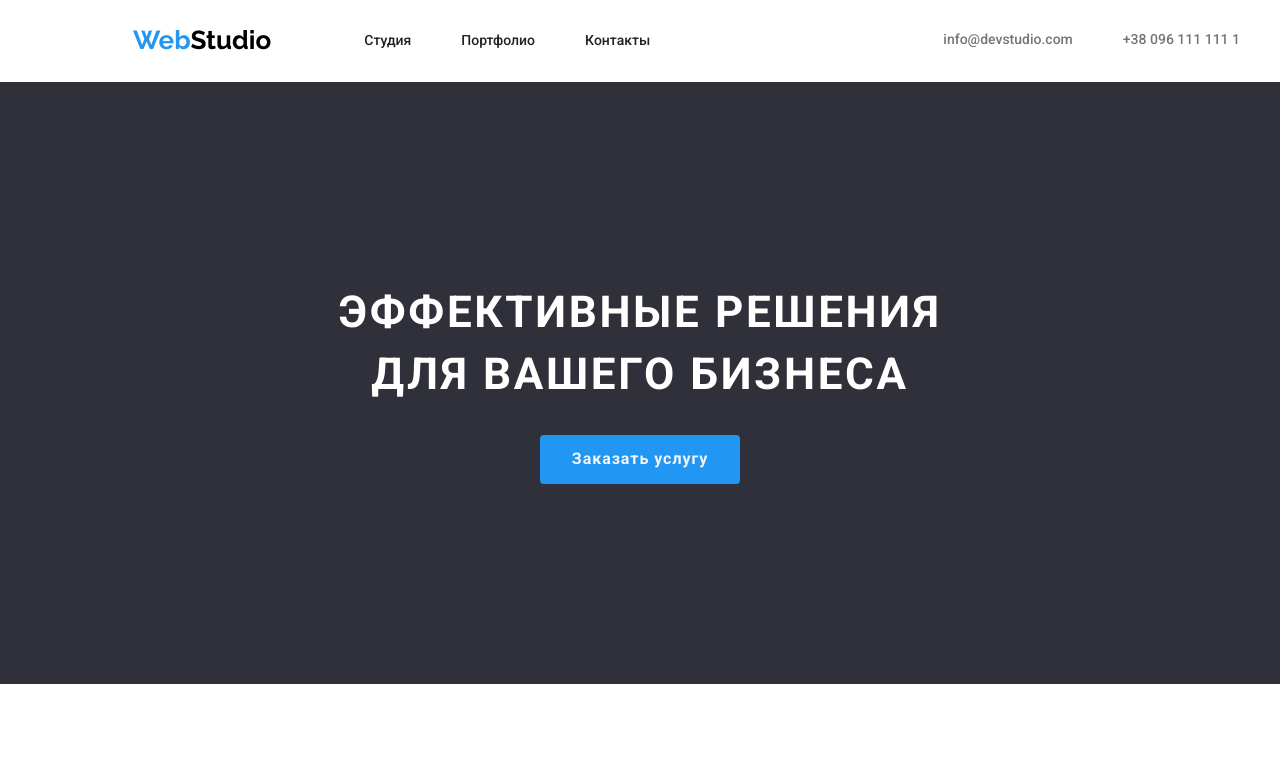
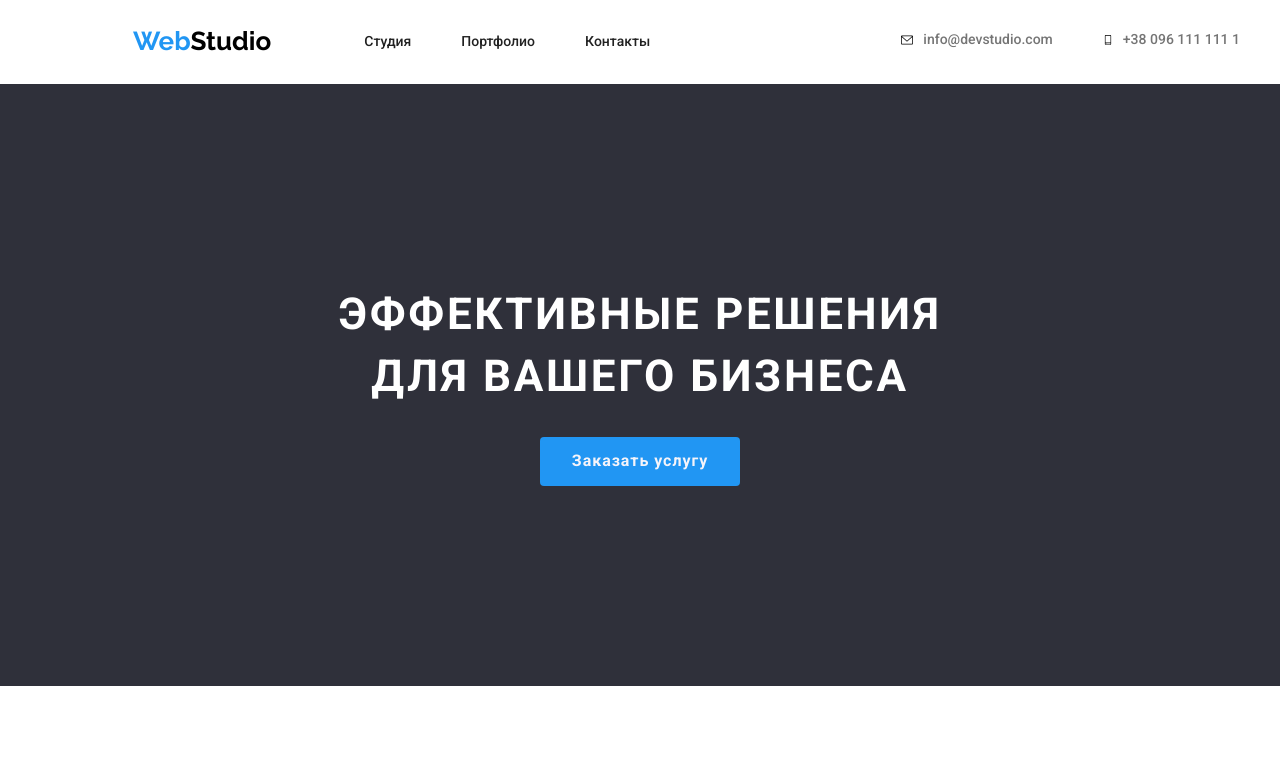
Before and after one commit to AnastasiyaOlhovik/goit-markup-hw-04, a plain HTML site: page index.html in a window 1280 px wide. Shown: the top 774 px of the page. Drawn offline with nearby package versions, Linux system fonts and the light colour scheme.

Commit message:
емейл, смарт иконки

```diff
--- a/css/styles.css
+++ b/css/styles.css
@@ -23,7 +23,7 @@ h1, h2, h3, h4, h5, h6,p{margin: 0px;
        padding-left: 0;
        margin: 0;}
 
-*,*::before,*::after{ box-sizing: inherit;}
+       *,*::before,*::after{ box-sizing: inherit;}
 
 .visually-hidden {
     position: absolute;
@@ -119,25 +119,6 @@ h1, h2, h3, h4, h5, h6,p{margin: 0px;
     .nav-contact :hover,
     .nav-contact :focus,{
         color: var(--accent-color);}
-
-   .icon-tel {
-    display:inline-flex;
-    align-items: center;  }
-
-   .icon-tel:hover:: {
-       fill: #2196F3;}
-
-  .icon-tel::before{
-   content: "";
-    width: 16px;
-    height: 12px;
-    margin-right: 10px;
-    background-repeat: no-repeat;
-    background-image:url("../images/envelope.svg");
-    background-size: contain;
-  }
-
-
 
  .hero{
  text-align: center;
@@ -387,7 +368,16 @@ color: var(--accent-color)
 
 }
 
+.icon-item {
+    display: inline;
+    align-items:inherit;
+    margin-right: 10px;}
 
+.icon-smart{
+    display: inline;
+    margin-left: 50px;
+    margin-right: 10px;
+}
 .contact-nav .item + .item
 {margin-left: 50px;}
 
@@ -490,4 +480,4 @@ margin-top: 0;}
     text-decoration: none;
     font-style: normal;}
 
-    .litter-contact:not:last-child) { margin-bottom: 0px;}
+    .litter-contact:not(:last-child){ margin-bottom: 0px;}
--- a/index.html
+++ b/index.html
@@ -25,8 +25,23 @@
           </ul>
       </nav>
         <ul class="contact-nav">
-          <li class="item"><a href="mailto:info@devstudio.com" class="nav-contact   icon-tel">info@devstudio.com</a></li>
-          <li class="item"><a href="tel:+380961111111" class="nav-contact">+38 096 111 111 1</a></li>
+          <li class="icon-item">
+           <svg class="envelope" width = "12px" height = "16px" ; >
+                <use href="./images/icons.svg#envelope"></use>
+              </svg>
+            </a>
+          </li>
+          <li class="item">
+           <a href="mailto:info@devstudio.com" class="nav-contact">info@devstudio.com</a>
+          </li>
+          <li class="icon-smart">
+            <svg class="smartphone"  width = "10px" height = "16px";>
+              <use href="./images/icons.svg#smartphone"></use>
+            </svg>
+
+          </li>
+          <li class="item"><a href="tel:+380961111111" class="nav-contact">+38 096 111 111 1</a>
+          </li>
          </ul>
         </div>
   </header>
```
Also changed, not shown: images/icons.svg (added), images/symbol-defs1.svg.
